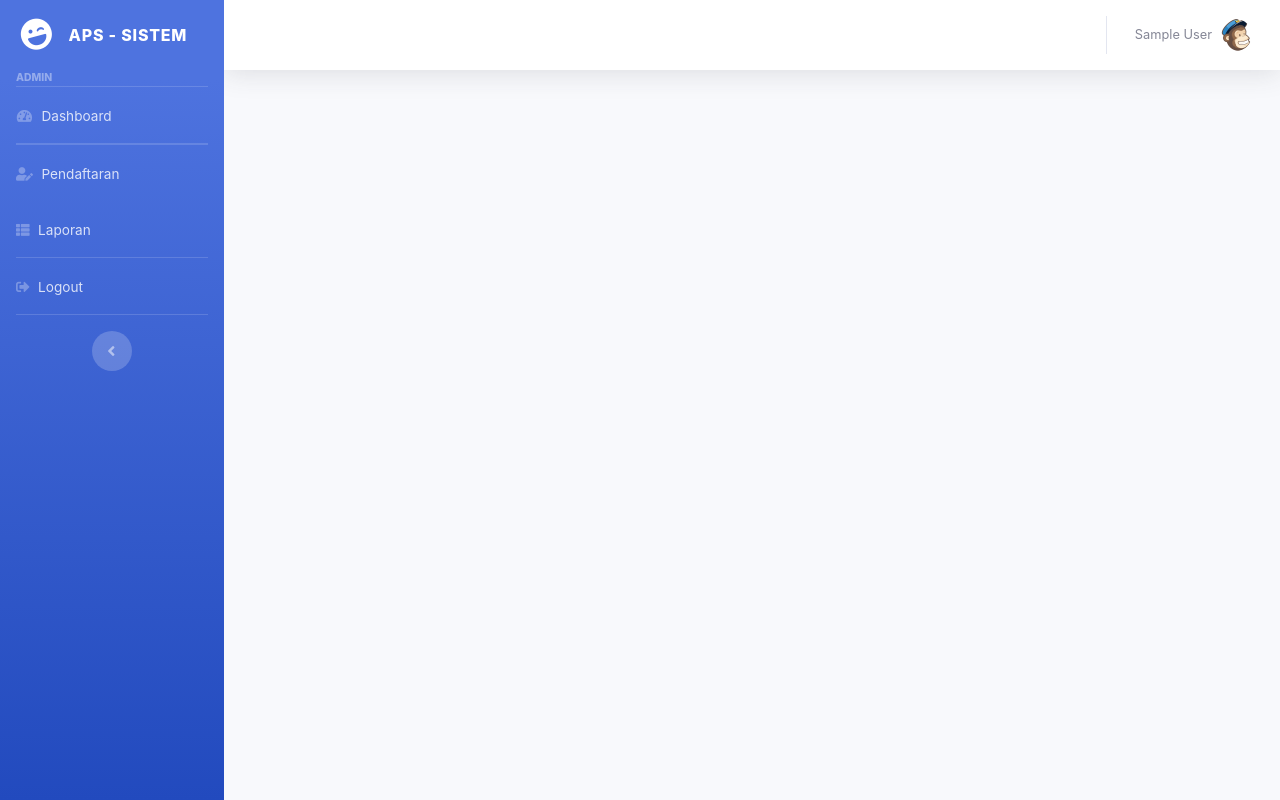
After one commit to giannurwana19/pendaftaran, a PHP site: the page made by template/header_admin.php in a window 1280 px wide. The commit adds this page. Run offline with PHP 8.4, Linux system fonts and the light colour scheme; the template is opened without the code that fills it, so the values that code supplies are empty; the visitor is signed in with stand-in values (Sample User, id 1).

```diff
--- a/admin/dashboard.php
+++ b/admin/dashboard.php
@@ -1,6 +1,6 @@
 <?php include "../config/autoload.php"; ?>
 <?php include "dashboard_control.php"; ?>
-<?php include "../template/header.php"; ?>
+<?php include "../template/header_admin.php"; ?>
 
 <!-- Begin Page Content -->
 <div class="container-fluid">
--- a/admin/detailpendaftar.php
+++ b/admin/detailpendaftar.php
@@ -1,6 +1,6 @@
 <?php include "../config/autoload.php"; ?>
 <?php include "detailpendaftar_control.php"; ?>
-<?php include "../template/header.php"; ?>
+<?php include "../template/header_admin.php"; ?>
 <!-- Begin Page Content -->
 <div class="container-fluid">
 
--- a/admin/laporan.php
+++ b/admin/laporan.php
@@ -1,6 +1,6 @@
 <?php include "../config/autoload.php"; ?>
 <?php include "laporan_control.php"; ?>
-<?php include "../template/header.php"; ?>
+<?php include "../template/header_admin.php"; ?>
 <!-- Begin Page Content -->
 <div class="container-fluid">
 
@@ -43,7 +43,7 @@
                 <td class="text-center"><span class="badge badge-danger">TIDAK LOLOS</span></td>
               <?php } ?>
               <td class="text-center">
-                <a href="" class="btn btn-warning btn-sm">Cetak</a>
+                <a href="<?= $base_url?>/cetak/detail_cetak.php?id=<?= $p['id'] ?>" class="btn btn-warning btn-sm">Cetak</a>
               </td>
             </tr>
             <?php $no++; ?>
--- a/admin/laporan_control.php
+++ b/admin/laporan_control.php
@@ -8,7 +8,7 @@ if (mysqli_num_rows($result_pendaftar)) {
   $data_pendaftar = mysqli_fetch_array($result_pendaftar);
 }
 
-$all_pendaftar = mysqli_query($koneksi, "SELECT pendaftar.*, nilai.nilai_un, nilai.nilai_us, nilai.status FROM pendaftar, nilai WHERE pendaftar.id = nilai.pendaftar_id");
+$all_pendaftar = mysqli_query($koneksi, "SELECT pendaftar.*, nilai.nilai_un, nilai.nilai_us, nilai.status FROM pendaftar, nilai WHERE pendaftar.id = nilai.pendaftar_id ORDER BY id DESC");
 
 if (!$all_pendaftar) {
   die("QUERY ERROR " . mysqli_error($koneksi));
--- a/admin/pendaftaran.php
+++ b/admin/pendaftaran.php
@@ -1,6 +1,6 @@
 <?php include "../config/autoload.php"; ?>
 <?php include "pendaftaran_control.php"; ?>
-<?php include "../template/header.php"; ?>
+<?php include "../template/header_admin.php"; ?>
 <!-- Begin Page Content -->
 <div class="container-fluid">
 
@@ -74,7 +74,7 @@
                   </div>
                     <div class="modal-footer">
                       <a href="<?= $base_url ?>/admin/pendaftaran.php?action=hapus&id=<?= $p['id']; ?>" class="btn btn-sm btn-danger">Hapus</a>
-                      <button type="button" class="btn btn-sm btn-secondary" data-dismiss="modal">Cancel</button>
+                      <button type="button" class="btn btn-sm btn-primary" data-dismiss="modal">Cancel</button>
                     </div>
                   </form>
                 </div>
--- a/admin/pendaftaran_control.php
+++ b/admin/pendaftaran_control.php
@@ -8,7 +8,7 @@ if (mysqli_num_rows($result_pendaftar)) {
   $data_pendaftar = mysqli_fetch_array($result_pendaftar);
 }
 
-$all_pendaftar = mysqli_query($koneksi, "SELECT pendaftar.*, nilai.nilai_un, nilai.nilai_us, nilai.status FROM pendaftar, nilai WHERE pendaftar.id = nilai.pendaftar_id");
+$all_pendaftar = mysqli_query($koneksi, "SELECT pendaftar.*, nilai.nilai_un, nilai.nilai_us, nilai.status FROM pendaftar, nilai WHERE pendaftar.id = nilai.pendaftar_id ORDER BY id DESC");
 
 if (!$all_pendaftar) {
   die("QUERY ERROR " . mysqli_error($koneksi));
--- a/siswa/dashboard.php
+++ b/siswa/dashboard.php
@@ -1,5 +1,4 @@
 <?php include "../config/autoload.php"; ?>
-
 <?php include "dashboard_control.php"; ?>
 <?php include "../template/header.php" ?>
 
@@ -8,6 +7,7 @@
 
   <!-- Page Heading -->
   <h1 class="h3 mb-4 text-gray-800">Menu Utama</h1>
+  <a href="<?= $base_url ?>/cetak/detail_cetak.php?id=<?= $id_pendaftar; ?>" class="mb-3 btn btn-warning btn-sm">Cetak Data Pendaftar</a>
 
   <div class="row">
 
--- /dev/null
+++ b/template/header_admin.php
@@ -0,0 +1,142 @@
+<!DOCTYPE html>
+<html lang="en">
+
+<head>
+
+  <meta charset="utf-8">
+  <meta http-equiv="X-UA-Compatible" content="IE=edge">
+  <meta name="viewport" content="width=device-width, initial-scale=1, shrink-to-fit=no">
+  <meta name="description" content="">
+  <meta name="author" content="">
+
+  <title>Dashboard | Aplikasi Siswa</title>
+
+  <!-- Custom fonts for this template-->
+  <link href="../assets/vendor/fontawesome-free/css/all.min.css" rel="stylesheet" type="text/css">
+
+  <!-- Custom styles for this template-->
+  <link href="../assets/css/sb-admin-2.min.css" rel="stylesheet">
+
+  <link rel="shortcut icon" href="../assets/img/logo.png" type="image/x-icon">
+
+</head>
+
+<body id="page-top">
+
+  <!-- Page Wrapper -->
+  <div id="wrapper">
+
+    <!-- Sidebar -->
+    <ul class="navbar-nav bg-gradient-primary sidebar sidebar-dark accordion" id="accordionSidebar">
+
+      <!-- Sidebar - Brand -->
+      <a class="sidebar-brand d-flex align-items-center justify-content-center" href="index.html">
+        <div class="sidebar-brand-icon rotate-n-15">
+          <i class="fas fa-laugh-wink"></i>
+        </div>
+        <div class="sidebar-brand-text mx-3">APS - SISTEM</div>
+      </a>
+
+      <!-- Heading -->
+      <div class="sidebar-heading">
+        <?= $_SESSION['level']; ?>
+      </div>
+      <!-- Divider -->
+      <hr class="sidebar-divider my-0">
+
+      <!-- Nav Item - Dashboard -->
+      <li class="nav-item">
+        <a class="nav-link" href="dashboard.php">
+          <i class="fas fa-fw fa-tachometer-alt"></i>
+          <span>Dashboard</span></a>
+      </li>
+
+      <!-- Divider -->
+      <hr class="sidebar-divider my-0">
+
+      <!-- Nav Item - Dashboard -->
+
+      <!-- Divider -->
+      <hr class="sidebar-divider my-0">
+
+      <li class="nav-item">
+        <a class="nav-link" href="pendaftaran.php">
+          <i class="fas fa-user-edit"></i>
+          <span>Pendaftaran</span></a>
+      </li>
+
+      <!-- Nav Item - Dashboard -->
+      <li class="nav-item">
+        <a class="nav-link" href="laporan.php">
+          <i class="fas fa-th-list"></i>
+          <span>Laporan</span></a>
+      </li>
+
+
+
+
+      <!-- Divider -->
+      <hr class="sidebar-divider my-0">
+
+      <!-- Nav Item - Dashboard -->
+      <li class="nav-item">
+        <a class="nav-link" href="#" data-toggle="modal" data-target="#logoutModal">
+          <i class="fas fa-sign-out-alt"></i>
+          <span>Logout</span></a>
+      </li>
+
+      <!-- Divider -->
+      <hr class="sidebar-divider">
+
+      <!-- Sidebar Toggler (Sidebar) -->
+      <div class="text-center d-none d-md-inline">
+        <button class="rounded-circle border-0" id="sidebarToggle"></button>
+      </div>
+
+    </ul>
+    <!-- End of Sidebar -->
+
+    <!-- Content Wrapper -->
+    <div id="content-wrapper" class="d-flex flex-column">
+
+      <!-- Main Content -->
+      <div id="content">
+
+        <!-- Topbar -->
+        <nav class="navbar navbar-expand navbar-light bg-white topbar mb-4 static-top shadow">
+
+          <!-- Sidebar Toggle (Topbar) -->
+          <button id="sidebarToggleTop" class="btn btn-link d-md-none rounded-circle mr-3">
+            <i class="fa fa-bars"></i>
+          </button>
+
+          <!-- Topbar Navbar -->
+          <ul class="navbar-nav ml-auto">
+
+            <div class="topbar-divider d-none d-sm-block"></div>
+
+            <!-- Nav Item - User Information -->
+            <li class="nav-item dropdown no-arrow">
+              <a class="nav-link dropdown-toggle" href="#" id="userDropdown" role="button" data-toggle="dropdown" aria-haspopup="true" aria-expanded="false">
+                <span class="mr-2 d-none d-lg-inline text-gray-600 small"><?= $_SESSION['nama']; ?></span>
+                <img class="img-profile rounded-circle" src="../assets/img/1.png">
+              </a>
+              <!-- Dropdown - User Information -->
+              <div class="dropdown-menu dropdown-menu-right shadow animated--grow-in" aria-labelledby="userDropdown">
+                <a class="dropdown-item" href="editprofil.php">
+                  <i class="fas fa-user fa-sm fa-fw mr-2 text-gray-400"></i>
+                  Edit Profil
+                </a>
+
+                <div class="dropdown-divider"></div>
+                <a class="dropdown-item" href="#" data-toggle="modal" data-target="#logoutModal">
+                  <i class="fas fa-sign-out-alt fa-sm fa-fw mr-2 text-gray-400"></i>
+                  Logout
+                </a>
+              </div>
+            </li>
+
+          </ul>
+
+        </nav>
+        <!-- End of Topbar -->
```
Also changed, not shown: cetak/detail_cetak.php (added, +179 -0 lines), upload/Indah5e990c4a2958d.jpg (deleted), upload/Lia5e99103ca49f7.jpg (deleted), upload/M. Jalaludin Sayuti_5e9c0837ae6df.jpg (added), upload/Muhamad Hendri_5e9c07635dbcb.jpg (added), upload/Wawan Kurniawan_5e9c07c724893.jpg (added).
